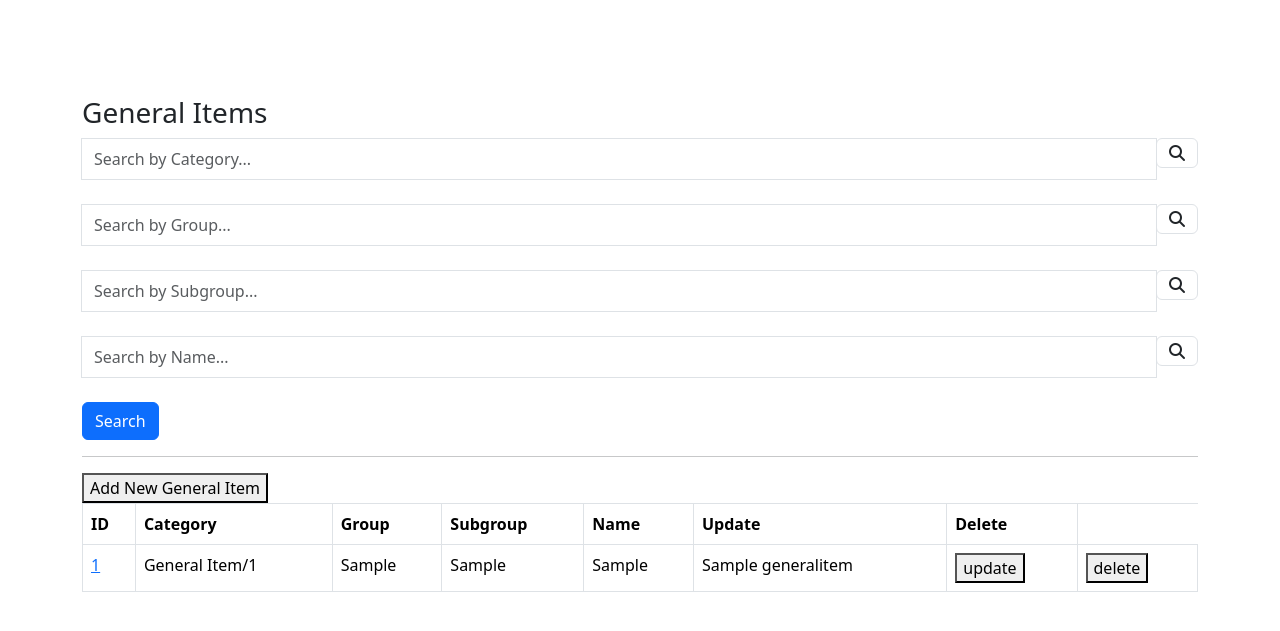
After one commit to gitvkvk/ERP-module, a Django app: page /valsamis/generalitemfilterlistview in a window 1280 px wide. The commit adds this page. Shown: the top 631 px of the page. Run offline with Django 4.2, Linux system fonts and the light colour scheme; tables that the repository leaves empty hold one stand-in row (values such as "Sample post"); some libraries are stand-ins or nearby versions.

Commit message:
Adding generic item module and fixing PO filters

```diff
--- a/valsamis/templates/base_generic2.html
+++ b/valsamis/templates/base_generic2.html
@@ -95,9 +95,9 @@ body {
 {% block sidebar %}
 <div class="topnav">
   <a href="{% url 'index' %}">Home</a>
-  <a href="{% url 'databases' %}">Databases</a>
+  <a href="{% url 'databases' %}">Databases and Forms</a>
   <a href="{% url 'reports' %}">Reports</a>
-  <a href=""> Travel/Logistics</a>
+  <a href=""> Calendar</a>
   <a href="{% url 'logout' %}"> Log Out</a>
 
 {% endblock %}
--- /dev/null
+++ b/valsamis/templates/generalitemfilterview.html
@@ -0,0 +1,166 @@
+
+<!doctype html>
+<html lang="en">
+  <head>
+    <meta charset="utf-8">
+    <meta name="viewport" content="width=device-width, initial-scale=1">
+    <meta name="description" content="">
+    <meta name="author" content="Mark Otto, Jacob Thornton, and Bootstrap contributors">
+    <meta name="generator" content="Hugo 0.108.0">
+    <title>Valsamees</title>
+
+    <link href="https://cdn.jsdelivr.net/npm/bootstrap@5.3.0-alpha1/dist/css/bootstrap.min.css" rel="stylesheet" integrity="sha384-GLhlTQ8iRABdZLl6O3oVMWSktQOp6b7In1Zl3/Jr59b6EGGoI1aFkw7cmDA6j6gD" crossorigin="anonymous">
+
+    <script src="https://kit.fontawesome.com/a835308a57.js" crossorigin="anonymous"></script>
+
+    <!-- Favicons -->
+<link rel="apple-touch-icon" href="/docs/5.3/assets/img/favicons/apple-touch-icon.png" sizes="180x180">
+<link rel="icon" href="/docs/5.3/assets/img/favicons/favicon-32x32.png" sizes="32x32" type="image/png">
+<link rel="icon" href="/docs/5.3/assets/img/favicons/favicon-16x16.png" sizes="16x16" type="image/png">
+<link rel="manifest" href="/docs/5.3/assets/img/favicons/manifest.json">
+<link rel="mask-icon" href="/docs/5.3/assets/img/favicons/safari-pinned-tab.svg" color="#712cf9">
+<link rel="icon" href="/docs/5.3/assets/img/favicons/favicon.ico">
+<meta name="theme-color" content="#712cf9">
+
+
+
+    <!-- Custom styles for this template -->
+    <link href="starter-template.css" rel="stylesheet">
+  </head>
+
+  <body>
+    <main role="main" class="container">
+    <br>
+    <br>
+    <br>
+    <br>
+      <h3>General Items</h3>
+
+
+
+      <!-- each input on form needs a name attribute (query parameter) -->
+       <!-- this parameter is passed into the view function -->
+      <form method="GET" action=""> <!-- changed from action = "." -->
+        <div class="form-row">
+            <div class="form-group col-12">
+                <div class="input-group">
+                    <br>
+                    <input class="form-control py-2 border-right-0 border" type="search" name="category_contains" placeholder="Search by Category..." />
+                    <span class="input-group-append">
+                        <div class="input-group-text bg-transparent">
+                            <i class="fa fa-search"></i>
+                        </div>
+                    </span>
+
+                </div>
+            </div>
+        </div>
+        <br>
+        <div class="form-row">
+          <div class="form-group col-12">
+              <div class="input-group">
+                  <br>
+                  <input class="form-control py-2 border-right-0 border" type="search" name="group_contains" placeholder="Search by Group..." />
+                  <span class="input-group-append">
+                      <div class="input-group-text bg-transparent">
+                          <i class="fa fa-search"></i>
+                      </div>
+                  </span>
+
+              </div>
+          </div>
+      </div>
+      <br>
+      <div class="form-row">
+        <div class="form-group col-12">
+            <div class="input-group">
+                <br>
+                <input class="form-control py-2 border-right-0 border" type="search" name="subgroup_contains" placeholder="Search by Subgroup..." />
+                <span class="input-group-append">
+                    <div class="input-group-text bg-transparent">
+                        <i class="fa fa-search"></i>
+                    </div>
+                </span>
+
+            </div>
+        </div>
+    </div>
+    <br>
+    <div class="form-row">
+      <div class="form-group col-12">
+          <div class="input-group">
+              <br>
+              <input class="form-control py-2 border-right-0 border" type="search" name="name_contains" placeholder="Search by Name..." />
+              <span class="input-group-append">
+                  <div class="input-group-text bg-transparent">
+                      <i class="fa fa-search"></i>
+                  </div>
+              </span>
+
+          </div>
+      </div>
+  </div>
+  <br>
+
+
+        <button type="submit" class="btn btn-primary">Search</button>
+      </form>
+
+      <hr />
+
+      <a href = "{% url 'POformURL'  %}" class ="">
+        <button type="button">Add New General Item</button>
+        </a>
+
+
+    <br>
+    <table class="table table-bordered">
+        <thead>
+          <tr>
+            <th>ID</th>
+            <th>Category</th>
+            <th>Group</th>
+            <th>Subgroup</th>
+            <th>Name</th>
+            <th>Update</th>
+            <th>Delete</th>
+          </tr>
+        </thead>
+        <tbody>
+          {% for GeneralItem in queryset %}
+            <tr>
+
+            {% comment %}
+            THIS IS EQUIVALENT, USING REVERSE ABSOLUTE
+            <td><a href="{{ PO.get_absolute_url }}">PO/{{ PO.id }}</a> </td>
+            {% endcomment %}
+
+              <td><a href="{% url 'generalitem-detail' GeneralItem.id %}">{{ GeneralItem.id }}</a> </td>
+            <td>General Item/{{ GeneralItem.id }}</a> </td>
+              <td>{{ GeneralItem.category }}</td>
+              <td>{{ GeneralItem.group }}</td>
+              <td>{{ GeneralItem.subgroup }}</td>
+              <td>{{ GeneralItem.name}}</td>
+              <td><a href = "{% url 'generalitem-detail' GeneralItem.id %}" class ="">
+                <button type="button">update</button> </a></td>
+              <td>
+                    <form action = "{% url 'generalitemdeleteURL' GeneralItem.id %}" method ="post">
+                        {% csrf_token %}
+                        <button type = "submit" class ="">delete</button>
+
+                    </form></td>
+
+              {% endfor %}
+            </tr>
+        </tbody>
+      </table>
+
+    </main>
+
+<script src="https://code.jquery.com/jquery-3.3.1.slim.min.js" integrity="sha384-q8i/X+965DzO0rT7abK41JStQIAqVgRVzpbzo5smXKp4YfRvH+8abtTE1Pi6jizo" crossorigin="anonymous"></script>
+<script src="https://cdnjs.cloudflare.com/ajax/libs/popper.js/1.14.7/umd/popper.min.js" integrity="sha384-UO2eT0CpHqdSJQ6hJty5KVphtPhzWj9WO1clHTMGa3JDZwrnQq4sF86dIHNDz0W1" crossorigin="anonymous"></script>
+<script src="https://stackpath.bootstrapcdn.com/bootstrap/4.3.1/js/bootstrap.min.js" integrity="sha384-JjSmVgyd0p3pXB1rRibZUAYoIIy6OrQ6VrjIEaFf/nJGzIxFDsf4x0xIM+B07jRM" crossorigin="anonymous"></script>
+
+</body>
+
+</html>
--- a/valsamis/templates/valsamis/shiplist.html
+++ b/valsamis/templates/valsamis/shiplist.html
@@ -17,6 +17,7 @@
             <th>Company</th>
             <th>Type of ship</th>
             <th>Date Created</th>
+            <th>Date Edited</th>
             <th>Update</th>
             <th>Delete</th>
           </tr>
@@ -30,6 +31,7 @@
               <td>{{ ship.company }}</td>
               <td>{{ ship.typeship }}</td>
               <td>{{ ship.date_created}}</td>
+              <td>{{ ship.date_edited}}</td>
               <td><a href = "{% url 'shipupdateURL' ship.id %}" class ="">
                 <button type="button">update</button> </a></td>
               <td>
--- a/valsamis/urls.py
+++ b/valsamis/urls.py
@@ -47,6 +47,19 @@ urlpatterns = [
        #generate PDF
        path('POpdf', views.POpdfview, name='POpdfURL'),
 
+#General Item
+       #list and detail
+       path('generalitemfilterlistview', views.GeneralItemFilterListView, name = 'generalitemfilterlistviewURL'),
+       #path('generalitem/<int:pk>', views.GeneralItemDetailView, name='generalitem-detail'),
+       #path('databases/itemregister/', views.MaterialItemRegisterView, name='itemregisterURL'),
+
+       #can follow ship form above, if pk = 0 take to a different html that has filter
+       #now, if you have purchaseorders/0 it works, but purchaseorder/ does not
+
+       #CRUD
+       path('generalitemform', views.generalitemformview, name='generalitemformURL'),  # get and post request for insert operation
+       path('generalitemform/<int:id>/', views.generalitemformview, name='generalitemupdateURL'), # get and post request for update operation
+       path('generalitemdelete/<int:id>/', views.generalitemdelete, name='generalitemdeleteURL'), #get request to retrieve and display all records
 
 #filters
 
--- a/valsamis/views.py
+++ b/valsamis/views.py
@@ -1,9 +1,9 @@
 from django.shortcuts import get_object_or_404, redirect, render
 from django.db.models import Q
-from valsamis.models import ship, company, MaterialItemRegister, PurchaseOrder
+from valsamis.models import ship, company, MaterialItemRegister, PurchaseOrder, generalitem
 from django.http import HttpResponse, HttpResponseRedirect
 from . import forms
-from .forms import shipform, POform
+from .forms import shipform, POform, generalitemform
 from django.views import generic
 from django.contrib.auth.models import User
 from .filters import UserFilter
@@ -13,6 +13,10 @@ from reportlab.pdfgen import canvas
 from reportlab.lib.units import inch
 from reportlab.lib.pagesizes import letter
 
+from django.utils import timezone
+
+from django.db.models import Sum # https://stackoverflow.com/questions/8616343/django-calculate-the-sum-of-the-column-values-through-query
+
 # antiquated examples
 # class POListView(generic.ListView):
 #     model = PurchaseOrder
@@ -21,14 +25,12 @@ from reportlab.lib.pagesizes import letter
 
 
 #BASE PAGES
-#valsamis base pages
 def index(request):
     return render(request, 'index.html')
 def databases(request):
     return render(request, 'databases.html')
 def reportspage(request):
     return render(request, 'reports.html')
-#delete this later, only as examples
 def branchview(request):
     num_ship = ship.objects.all().count()
     context = {
@@ -40,13 +42,10 @@ def customerview(request):
 
 
 #SHIP
-#ship list
-#ship form (handles updates also)
-#ship delete
-def shiplist(request):
+def shiplist(request): #ship list
     context = {'ship_list' : ship.objects.all()}
     return render(request, "valsamis/shiplist.html", context)
-def shipformview(request, id = 0):
+def shipformview(request, id = 0): #ship form (handles updates also)
     if request.method == "GET":
         if id==0:                                            #blank form
                 form = shipform()
@@ -67,25 +66,21 @@ def shipformview(request, id = 0):
             obj = form.save(commit = False)
             if id == 0:
                 obj.created_user = request.user
-                #timestamp
+                #obj.date_created = timezone.now()
                 obj.save()
             else:
                 obj.edited_user = request.user
-                #timestamp
+                obj.date_edited = timezone.now()
                 obj.save()
         return redirect('/valsamis/shiplist')
-def shipdelete(request, id):
+def shipdelete(request, id): #ship delete
     shipvar = ship.objects.get(pk=id)
     shipvar.delete()
     return redirect('/valsamis/shiplist')
 
 
-#PO filter view
-#Material filter view (and detail of PO view)
-#PO form (handles updates also)
-#PO delete
-#PO PDF print
-def POFilterListView(request):
+#PO
+def POFilterListView(request): #PO filter view
     qs = PurchaseOrder.objects.all()
     #can inport another model besides purchase order also
     #getting the named parameters from the HTML from the GET request, saving into variables
@@ -93,15 +88,19 @@ def POFilterListView(request):
     id_exact_query = request.GET.get('id_exact')
     supplier_customer_query = request.GET.get('supplier_or_customer')
 
+    #create callable function in the model that gives data.... calculate it here or in model itself
+    #save result and pass to context
+    #
+
     if contains_project_query != '' and contains_project_query is not None: #if it is not empty string and not None
         qs = qs.filter(project__name__icontains = contains_project_query) #models case sensitive? for forein key, drill down with __
         #can filter material item register, supplier_id, id, project_id
         #icontains is case insensitive, contains is not
 
-    elif id_exact_query != '' and id_exact_query is not None:
+    if id_exact_query != '' and id_exact_query is not None:
         qs = qs.filter(id = id_exact_query)
 
-    elif supplier_customer_query != '' and supplier_customer_query is not None:
+    if supplier_customer_query != '' and supplier_customer_query is not None:
         qs = qs.filter( Q(supplier__name__icontains = supplier_customer_query) | Q(customer__name__icontains = supplier_customer_query)
          ).distinct()
          #query can return results from both of or statements, returning same post twice. need distinct
@@ -112,7 +111,7 @@ def POFilterListView(request):
     }
 
     return render(request, "pofilterview.html", context)
-def MaterialItemRegisterView(request, pk = 0):
+def MaterialItemRegisterView(request, pk = 0): #Material filter view (and detail of PO view)
     if pk == 0:
         qs = MaterialItemRegister.objects.all()
         context = {
@@ -124,11 +123,17 @@ def MaterialItemRegisterView(request, pk = 0):
         #get query, add to context, render table
         qs = MaterialItemRegister.objects.all()
         qs = qs.filter(PurchaseOrder = pk)
+        #add a sum or extra variable assigned to sum, pass it to the context here....
+        kevin = qs.aggregate(Sum('price'))
+
+
+        #can do a .count on qs to find average https://docs.djangoproject.com/en/4.2/topics/db/aggregation/
         context = {
-        'queryset': qs
+        'queryset': qs,
+        'Price' : kevin
         }
         return render(request, "POitemdetails", context)
-def POformview(request, id = 0):
+def POformview(request, id = 0): #PO form (handles updates also)
     if request.method == "GET":
         if id==0:                                            #if true, it is insert operation
                 form = POform()  #MAKE PO FORM
@@ -146,11 +151,11 @@ def POformview(request, id = 0):
         if form.is_valid():
             form.save()
         return redirect('/valsamis/POfilterlistview') #HAD TO change this to match the pre-named LIST VIEW
-def POdelete(request, id):
+def POdelete(request, id): #PO delete
     POvar = PurchaseOrder.objects.get(pk=id)
     POvar.delete()
     return redirect('/valsamis/POfilterlistview') # POdelete.html
-def POpdfview (request):
+def POpdfview (request): #PO PDF print
 
     #create bytestream buffer
     buf = io.BytesIO()
@@ -191,6 +196,67 @@ def POpdfview (request):
 
     return FileResponse(buf,as_attachment=True, filename = 'POPDF.pdf' )
 
+#general items
+def GeneralItemFilterListView(request):
+    qs = generalitem.objects.all()
+    #can inport another model besides purchase order also
+    #getting the named parameters from the HTML from the GET request, saving into variables
+    contains_category_query = request.GET.get('category_contains')
+    contains_group_query = request.GET.get('group_contains')
+    contains_subgroup_query = request.GET.get('subgroup_contains')
+    contains_name_query = request.GET.get('name_contains')
+
+
+    #create callable function in the model that gives data.... calculate it here or in model itself
+    #save result and pass to context
+    #
+
+    if contains_category_query != '' and contains_category_query is not None: #if it is not empty string and not None
+        qs = qs.filter(category__icontains = contains_category_query) #models case sensitive? for forein key, drill down with __
+        #can filter material item register, supplier_id, id, project_id
+        #icontains is case insensitive, contains is not
+
+    elif contains_group_query != '' and contains_group_query is not None:
+        qs = qs.filter(group__icontains = contains_group_query)
+
+    elif contains_subgroup_query != '' and contains_subgroup_query is not None:
+        qs = qs.filter(subgroup__icontains = contains_subgroup_query)
+
+    elif contains_subgroup_query != '' and contains_subgroup_query is not None:
+        qs = qs.filter(subgroup__icontains = contains_subgroup_query)
+
+    elif contains_name_query != '' and contains_name_query is not None:
+        qs = qs.filter(name__icontains = contains_name_query)
+
+    context = {
+        'queryset': qs
+        #can have another model passed into context dictionary
+    }
+
+    return render(request, "generalitemfilterview.html", context)
+def generalitemformview(request, id = 0):
+    if request.method == "GET":
+        if id==0:                                            #if true, it is insert operation
+                form = generalitemform()
+        else:                                                #update operation
+                POvar = generalitem.objects.get(pk=id)
+                form = generalitemform(instance=POvar)
+        return render(request, "valsamis/generalitemformpage.html", {"form":form})  # POformpage.html
+
+    else: # POST requests
+        if id == 0:
+            form = generalitemform(request.POST)
+        else:
+            POvar = generalitem.objects.get(pk=id)
+            form = generalitemform(request.POST, instance = POvar)
+        if form.is_valid():
+            form.save()
+        return redirect('/valsamis/generalitemfilterlistview')
+def generalitemdelete(request, id):
+    POvar = generalitem.objects.get(pk=id)
+    POvar.delete()
+    return redirect('/valsamis/generalitemfilterlistview') # POdelete.html
+
 
 
 #django-filter tutorial
@@ -229,8 +295,3 @@ def BootstrapFilterView(request):
         #can have another model passed into context dictionary
     }
     return render(request, "bootstrap_form.html", context)
-
-#new views
-
-#takes to....
-#need URL reverse for this
```
Also changed, not shown: valsamis/forms.py (+8 -2 lines), valsamis/models.py (+201 -28 lines), valsamis/templates/databases.html (+6 -2 lines), valsamis/templates/pofilterview.html (+17 -5 lines), valsamis/templates/valsamis/generalitemformpage.html (added, +21 -0 lines), valsamis/migrations/0007_generalitem_category_generalitem_group_and_more.py (added), valsamis/migrations/0008_ship_date_edited.py (added), valsamis/migrations/0009_alter_ship_date_created.py (added), valsamis/migrations/0010_company_contact_info_company_type.py (added), valsamis/migrations/0011_customer_pobox_customer_address1_customer_country_and_more.py (added), valsamis/migrations/0012_project_disembarkation_project_embarkation_and_more.py (added), valsamis/migrations/0013_project_manager_project_typeship.py (added), valsamis/migrations/0014_company_location_info_alter_company_contact_info_and_more.py (added), 1 other file.
